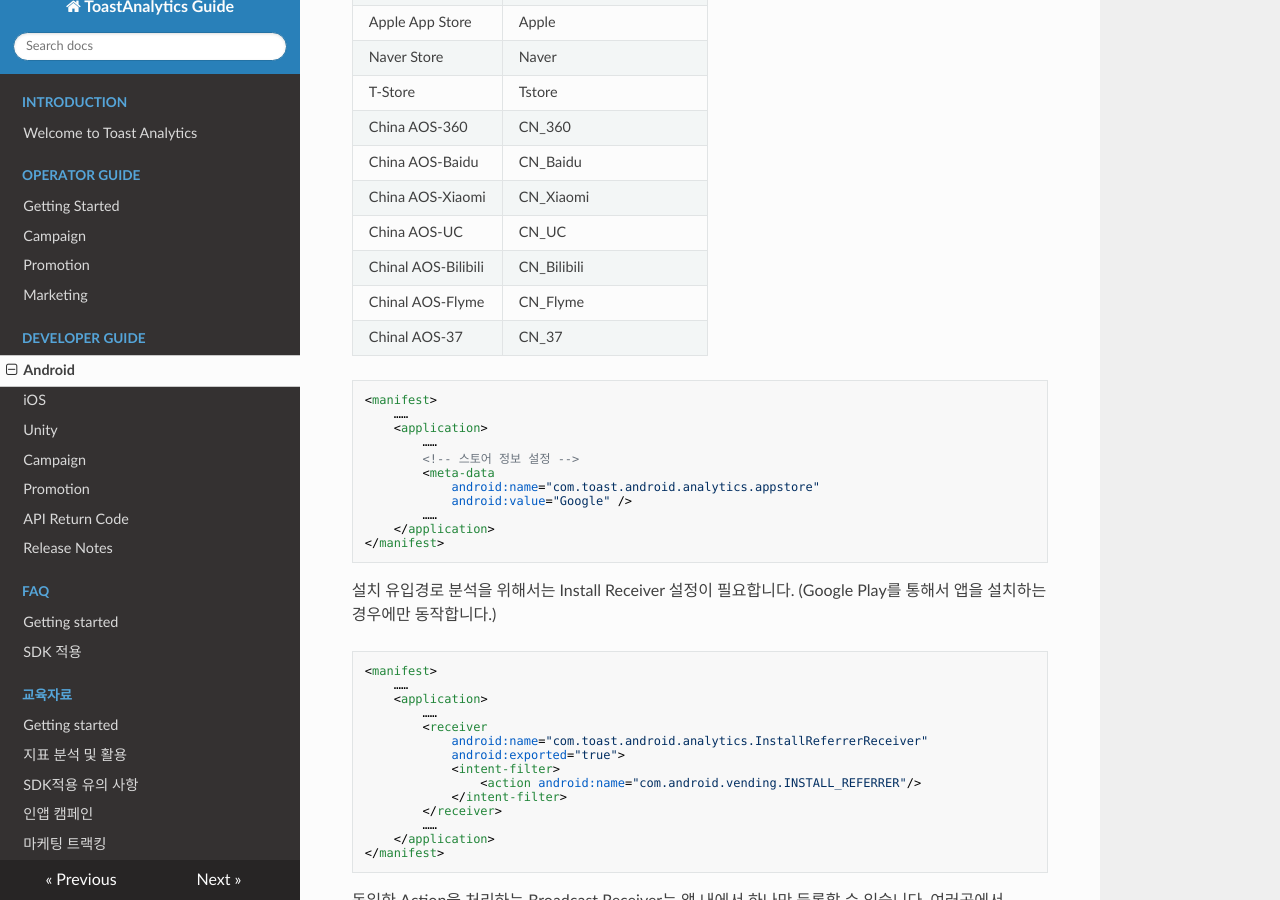
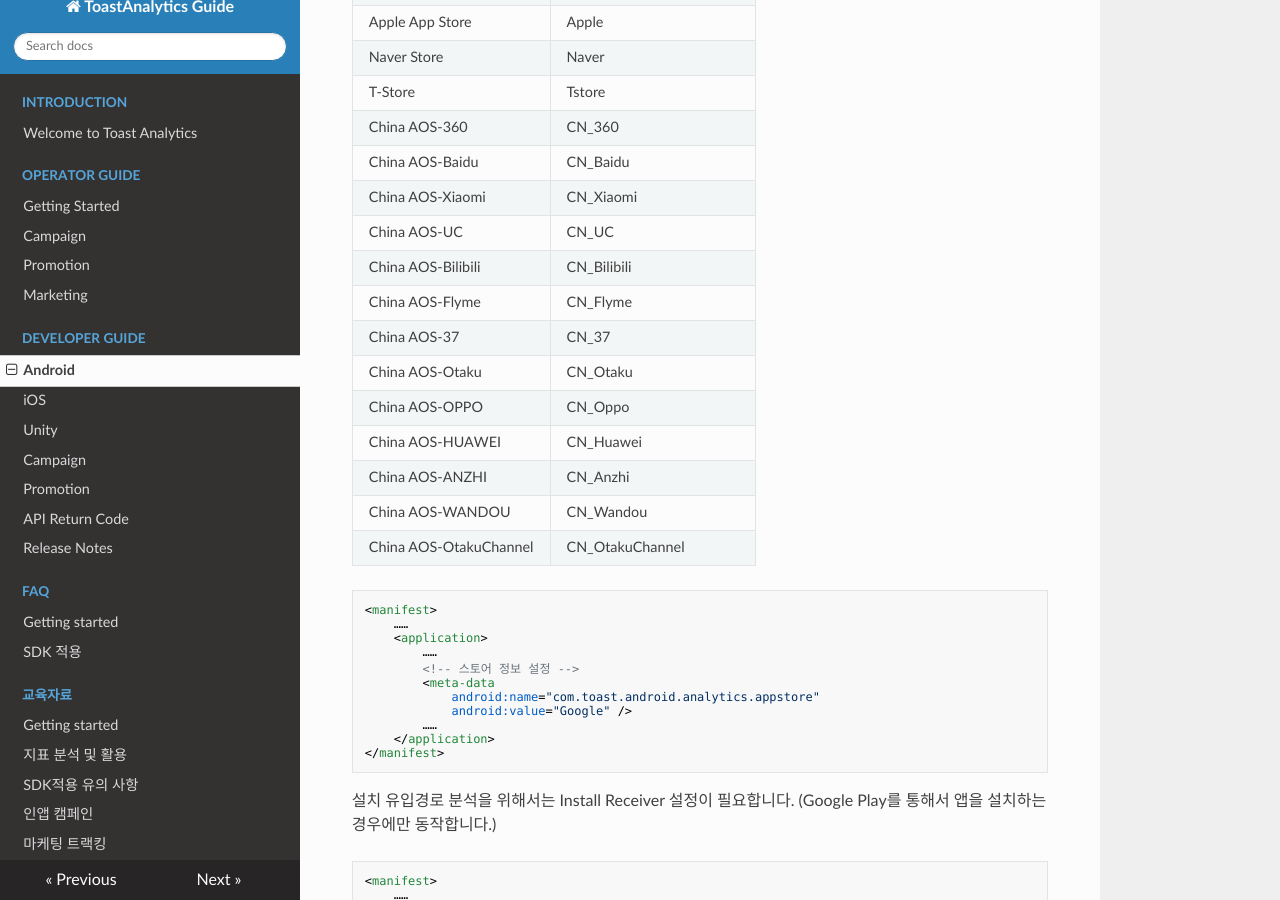
Before and after one commit to ToastAnalytics/ToastAnalytics, an MkDocs documentation site: the page built from docs/Developer/4. Android Developer Guide.md, in a window 1280 px wide and 900 px high, scrolled down 5265 px. Built offline with MkDocs 1.6.1, drawn with Linux system fonts in a browser that asks for light colours; nearby versions of some CDN libraries; old or Windows-style settings are respelled for this version of MkDocs.

Commit message:
Update 4. Android Developer Guide.md

````diff
--- a/docs/Developer/4. Android Developer Guide.md
+++ b/docs/Developer/4. Android Developer Guide.md
@@ -102,10 +102,15 @@
 China AOS-Baidu | CN_Baidu
 China AOS-Xiaomi | CN_Xiaomi
 China AOS-UC | CN_UC
-Chinal AOS-Bilibili | CN_Bilibili
-Chinal AOS-Flyme | CN_Flyme
-Chinal AOS-37 | CN_37
-
+China AOS-Bilibili | CN_Bilibili
+China AOS-Flyme | CN_Flyme
+China AOS-37 | CN_37
+China AOS-Otaku | CN_Otaku
+China AOS-OPPO | CN_Oppo
+China AOS-HUAWEI | CN_Huawei
+China AOS-ANZHI | CN_Anzhi
+China AOS-WANDOU | CN_Wandou
+China AOS-OtakuChannel | CN_OtakuChannel
 
 ```xml
 <manifest>
````
